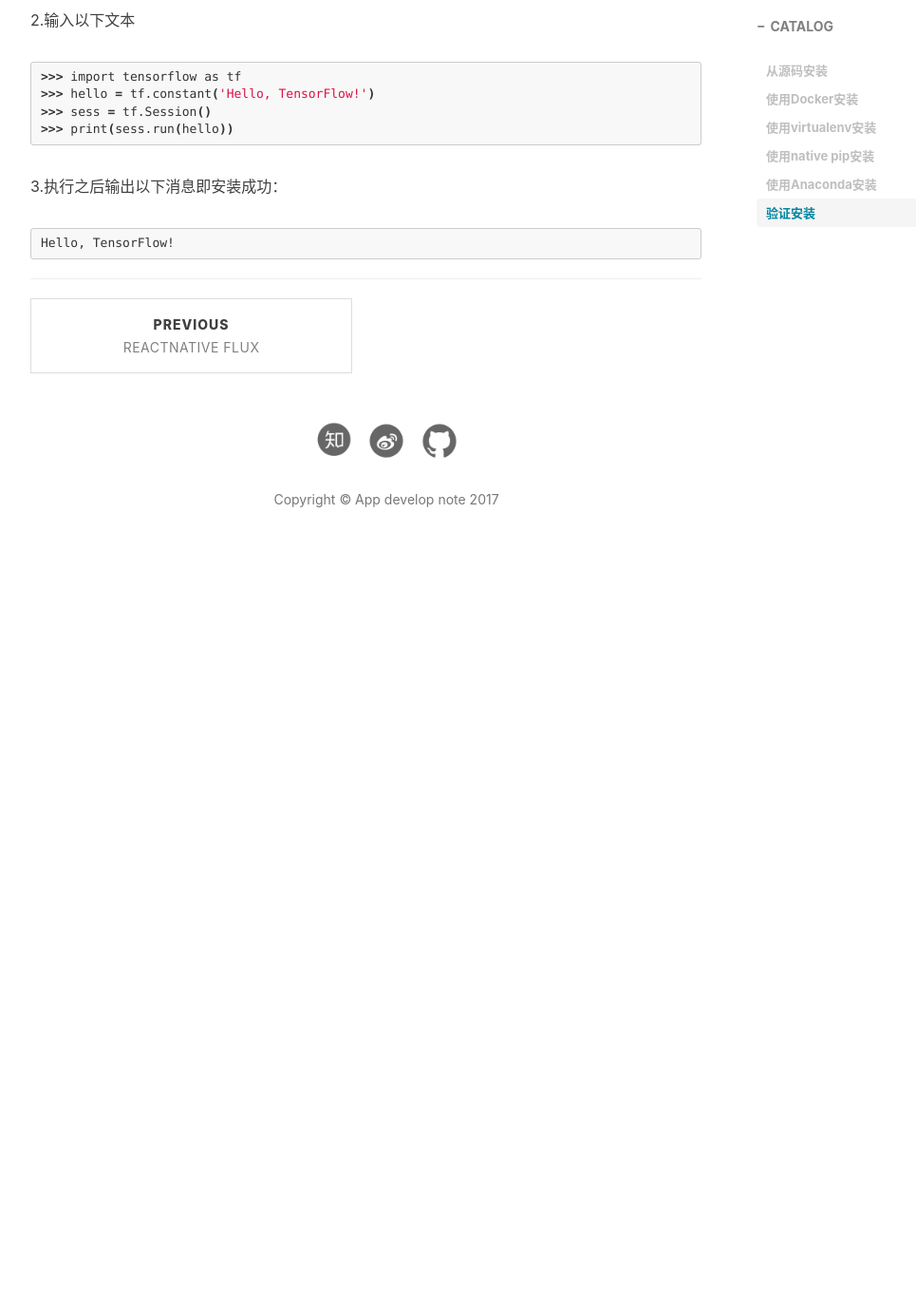
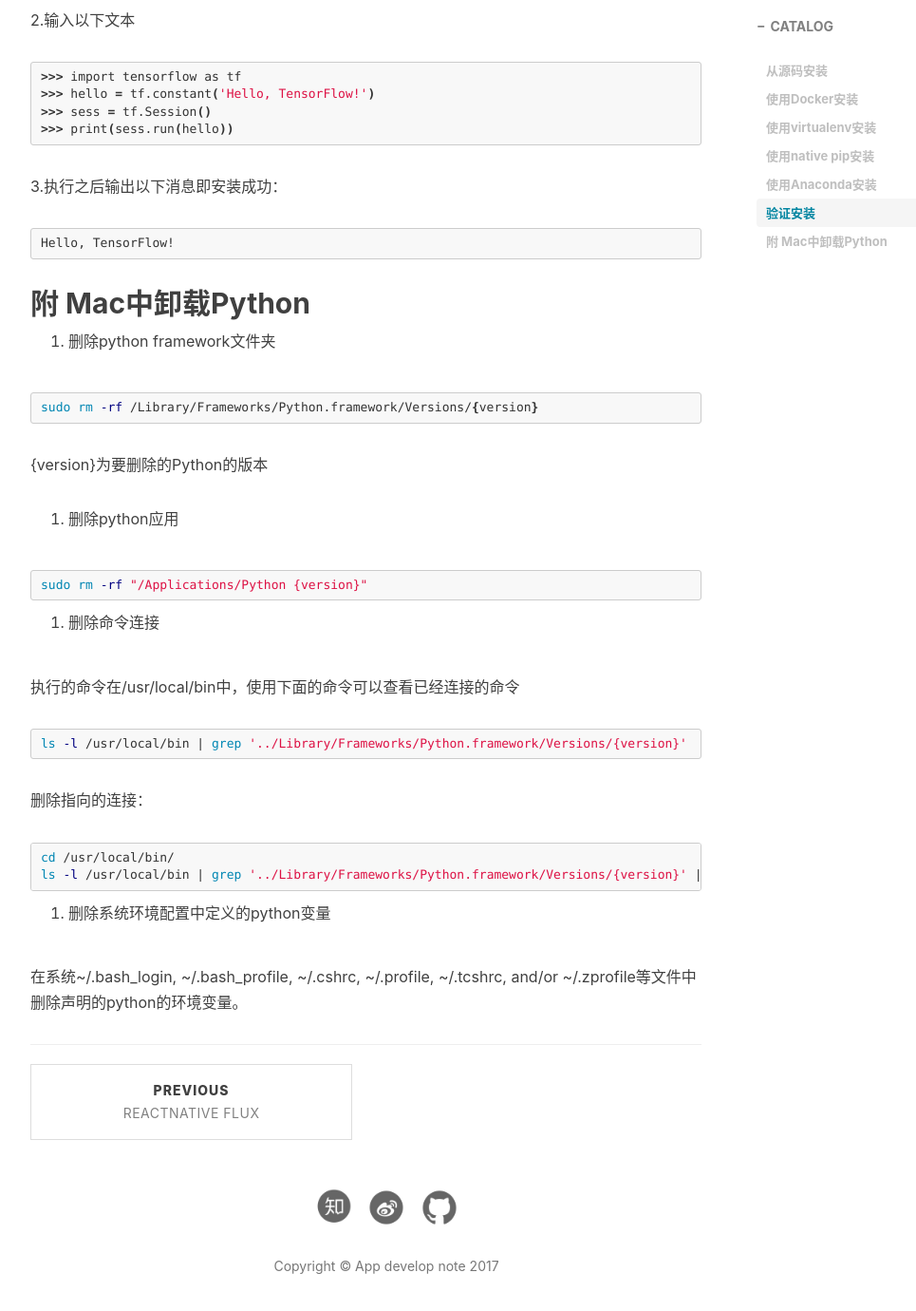
Before and after one commit to StevenDXC/Blog, a Jekyll site: the page built from _posts/2016-09-20-TensorFlow_install.md, in a window 1280 px wide and 1400 px high, scrolled down 6377 px. Shown: the top 1380 px of the window at 95% size, without its empty margins (233-1198 px from the left). Built offline with Jekyll 4.4.1, drawn with Linux system fonts in a browser that asks for light colours; nearby versions of some CDN libraries; Markdown is read by kramdown in place of the engine named in the settings; comment, search, counter and statistics services are not loaded; before the commit the page ends 7007 px from its top, so only the background shows below that.

Commit message:
Update 2016-09-20-TensorFlow_install.md

````diff
--- a/_posts/2016-09-20-TensorFlow_install.md
+++ b/_posts/2016-09-20-TensorFlow_install.md
@@ -286,3 +286,38 @@
 ```shell
 Hello, TensorFlow!
 ```
+
+## 附 Mac中卸载Python
+
+1. 删除python framework文件夹
+
+```shell
+sudo rm -rf /Library/Frameworks/Python.framework/Versions/{version}
+```
+
+{version}为要删除的Python的版本
+
+2. 删除python应用
+
+```shell
+sudo rm -rf "/Applications/Python {version}"
+```
+
+3. 删除命令连接
+
+执行的命令在/usr/local/bin中，使用下面的命令可以查看已经连接的命令
+
+```shell
+ls -l /usr/local/bin | grep '../Library/Frameworks/Python.framework/Versions/{version}'
+```
+
+删除指向的连接：
+
+```shell
+cd /usr/local/bin/
+ls -l /usr/local/bin | grep '../Library/Frameworks/Python.framework/Versions/{version}' | awk '{print $9}' | tr -d @ | xargs rm
+```
+
+4. 删除系统环境配置中定义的python变量
+
+在系统~/.bash_login, ~/.bash_profile, ~/.cshrc, ~/.profile, ~/.tcshrc, and/or ~/.zprofile等文件中删除声明的python的环境变量。
````
